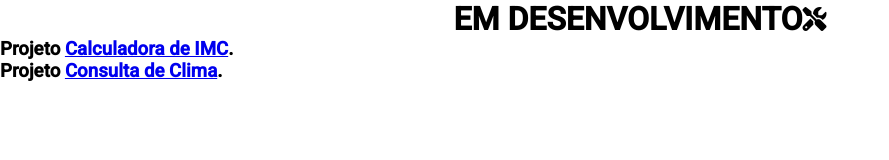
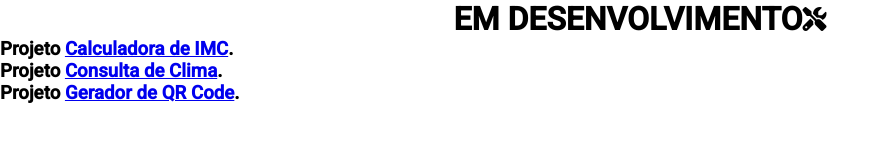
Before and after one commit to Rhuan-Ribeiro/Rhuan-Ribeiro.github.io, a plain HTML site: page index.html in a window 1280 px wide. Shown: the whole page, without its empty margins (0-889 px from the left). Drawn offline with Linux system fonts and the light colour scheme.

Commit message:
add QR Code generator

```diff
--- a/index.html
+++ b/index.html
@@ -19,6 +19,7 @@
 
     <h3>Projeto <a href="projects/Calculadora-IMC/index.html">Calculadora de IMC</a>.</h3>
     <h3>Projeto <a href="projects/Weather-app/index.html">Consulta de Clima</a>.</h3>
+    <h3>Projeto <a href="projects/QR-Code/index.html">Gerador de QR Code</a>.</h3>
 </body>
 
 </html>
```
Also changed, not shown: 1 other file.
